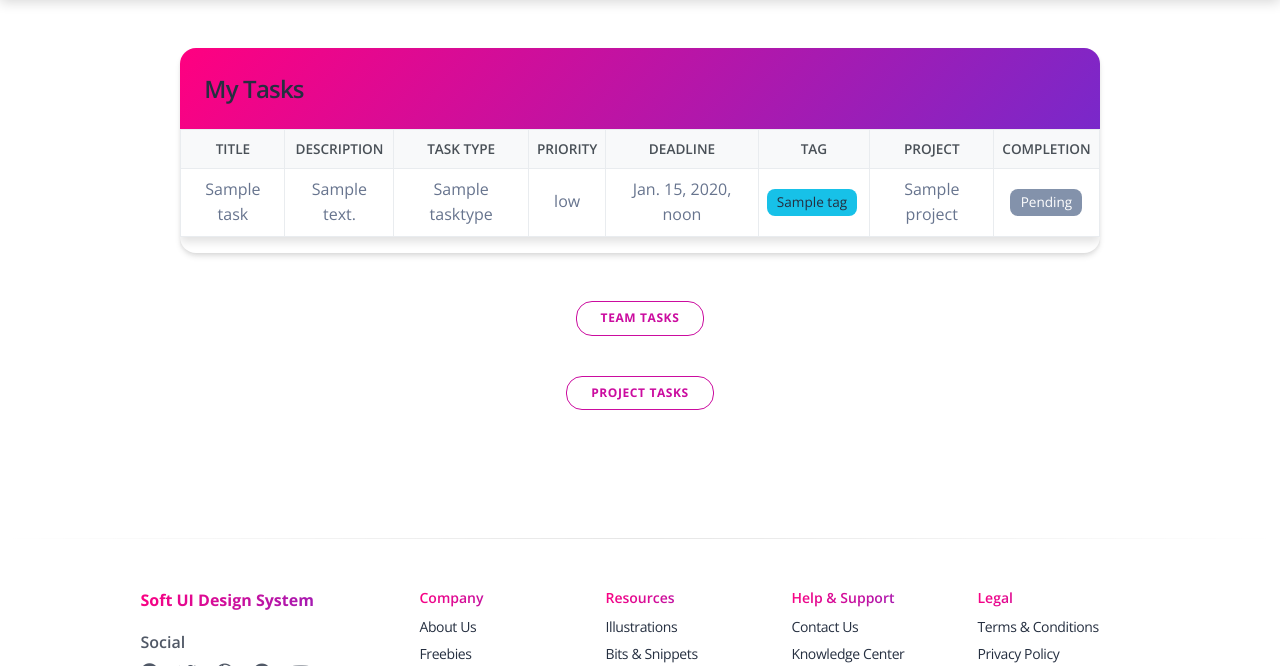
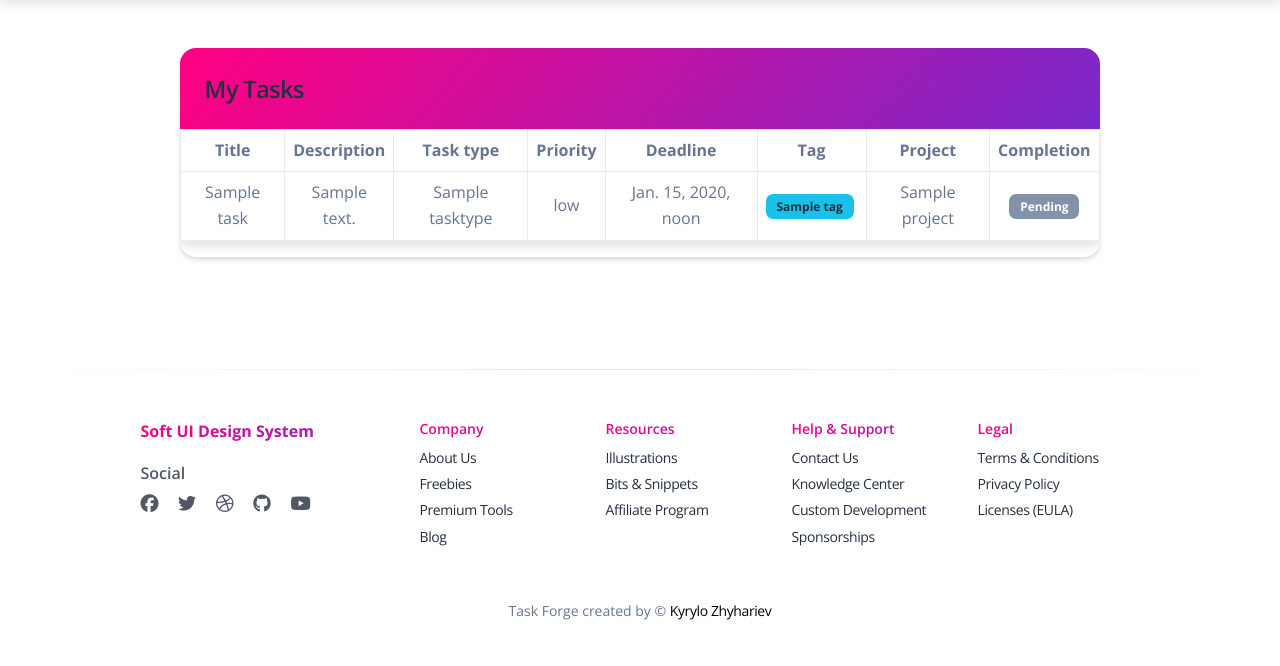
Before and after one commit to Psychox1k/task_forge, a Django app: page /tasks/ in a window 1280 px wide. Shown: the part 73-739 px from the top of the page. After the commit the page ends 693 px from the top, so only its background shows below. Run offline with Django 5.2, Linux system fonts and the light colour scheme; a user stored in the database is signed in; tables that the repository leaves empty hold one stand-in row (values such as "Sample post"); some libraries are stand-ins or nearby versions.

```diff
--- a/templates/tasks/task_list.html
+++ b/templates/tasks/task_list.html
@@ -3,38 +3,7 @@
 {% block title %}Tasks{% endblock title %}
 
 {% block stylesheets %}
-<style>
-  .btn-outline-primary {
-    border-radius: 1rem;
-    text-transform: uppercase;
-    letter-spacing: 0.05em;
-    font-weight: 600;
-    padding: 0.5rem 1rem;
-    transition: all 0.3s ease-in-out;
-  }
 
-  .btn-outline-primary:hover {
-    background-color: #5e72e4;
-    color: #fff;
-    border-color: #5e72e4;
-  }
-  .badge {
-    font-size: 0.85rem;
-    padding: 0.5em 0.75em;
-    border-radius: 0.5rem;
-    font-weight: 500;
-  }
-  .table th {
-    background-color: #f8f9fa;
-    color: #495057;
-    text-transform: uppercase;
-    font-size: 0.85rem;
-    font-weight: 600;
-  }
-  .table td {
-    vertical-align: middle;
-  }
-</style>
 {% endblock stylesheets %}
 
 {% block content %}
@@ -98,86 +67,118 @@
     </div>
   </div>
 
-  <div class="text-center my-4">
-    <button class="btn btn-outline-primary px-4 py-2" data-bs-toggle="collapse" data-bs-target="#teamTasks" aria-expanded="false" aria-controls="teamTasks">
-      <strong>Team Tasks</strong>
-    </button>
-  </div>
-  <div class="collapse mt-3" id="teamTasks">
-    <div class="card card-body">
-      <h5 class="mb-3 text-center mb-3">Tasks Assigned to Your Team</h5>
-      <div class="table-responsive">
-        <div class="text-center">
-          <table class="table table-bordered table-hover text-center w-75 mx-auto shadow-sm rounded">
-            <thead class="table-light">
-              <tr>
-                <th>Title</th>
-                <th>Status</th>
-                <th>Assigned To</th>
-                <th>Deadline</th>
-                <th>Project</th>
-              </tr>
-            </thead>
-            <tbody>
-              {% for task in team_tasks %}
-              <tr>
-                <td>{{ task.title }}</td>
-                <td>{{ task.status }}</td>
-                <td>{{ task.assignee.username }}</td>
-                <td>{{ task.deadline }}</td>
-                <td>{{ task.project.name }}</td>
-              </tr>
-              {% empty %}
-              <tr>
-                <td colspan="5">No team tasks available.</td>
-              </tr>
-              {% endfor %}
-            </tbody>
-          </table>
-        </div>
-      </div>
-    </div>
-  </div>
-
-  <div class="text-center my-4">
-    <button class="btn btn-outline-primary px-4 py-2" data-bs-toggle="collapse" data-bs-target="#projectTasks" aria-expanded="false" aria-controls="projectTasks">
-      <strong>Project Tasks</strong>
-    </button>
-  </div>
-  <div class="collapse mt-3" id="projectTasks">
-    <div class="card card-body">
-      <h5 class="mb-3 text-center mb-3">Tasks Grouped by Projects</h5>
-      <div class="table-responsive">
-        <div class="text-center">
-          <table class="table table-bordered table-hover text-center w-75 mx-auto shadow-sm rounded">
-            <thead class="table-light">
-              <tr>
-                <th>Title</th>
-                <th>Status</th>
-                <th>Assigned To</th>
-                <th>Deadline</th>
-                <th>Project</th>
-              </tr>
-            </thead>
-            <tbody>
-              {% for task in project_tasks %}
-              <tr>
-                <td>{{ task.title }}</td>
-                <td>{{ task.status }}</td>
-                <td>{{ task.assignee.username }}</td>
-                <td>{{ task.deadline }}</td>
-                <td>{{ task.project.name }}</td>
-              </tr>
-              {% empty %}
-              <tr>
-                <td colspan="5">No project tasks available.</td>
-              </tr>
-              {% endfor %}
-            </tbody>
-          </table>
-        </div>
-      </div>
-    </div>
-  </div>
+{#  <div class="text-center my-4">#}
+{#    <button class="btn btn-outline-primary px-4 py-2" data-bs-toggle="collapse" data-bs-target="#teamTasks" aria-expanded="false" aria-controls="teamTasks">#}
+{#      <strong>Team Tasks</strong>#}
+{#    </button>#}
+{#  </div>#}
+{#  <div class="collapse mt-3" id="teamTasks">#}
+{#    <div class="card card-body">#}
+{#      <h5 class="mb-3 text-center mb-3">Tasks Assigned to Your Team</h5>#}
+{#      <div class="table-responsive">#}
+{#        <div class="text-center">#}
+{#          <table class="table table-bordered table-hover text-center w-75 mx-auto shadow-sm rounded">#}
+{#            <thead class="table-light">#}
+{#              <tr>#}
+{#                  <th>Title</th>#}
+{#                  <th>Description</th>#}
+{#                  <th>Task type</th>#}
+{#                  <th>Priority</th>#}
+{#                  <th>Deadline</th>#}
+{#                  <th>Tag</th>#}
+{#                  <th>Project</th>#}
+{#                  <th>Completion</th>#}
+{#                </tr>#}
+{#            </thead>#}
+{#            <tbody>#}
+{#              {% for task in team_tasks %}#}
+{#              <tr class="text-center">#}
+{#                  <td>{{ task.name }}</td>#}
+{#                  <td>{{ task.description }}</td>#}
+{#                  <td>{{ task.task_type }}</td>#}
+{#                  <td>{{ task.priority }}</td>#}
+{#                  <td>{{ task.deadline }}</td>#}
+{#                  <td>#}
+{#                    {% for tag in task.tags.all %}#}
+{#                      <span class="badge bg-info text-dark me-1">{{ tag.name }}</span>#}
+{#                    {% empty %}#}
+{#                      <span class="text-muted">No tags</span>#}
+{#                    {% endfor %}#}
+{#                  </td>#}
+{#                  <td>{{ task.project.name }}</td>#}
+{#                  <td>#}
+{#                    {% if task.ic_completed %}#}
+{#                      <span class="badge bg-success">Completed</span>#}
+{#                    {% else %}#}
+{#                      <span class="badge bg-secondary">Pending</span>#}
+{#                    {% endif %}#}
+{#                  </td>#}
+{#                </tr>#}
+{#              {% endfor %}#}
+{#            </tbody>#}
+{#          </table>#}
+{#        </div>#}
+{#      </div>#}
+{#    </div>#}
+{#  </div>#}
+{##}
+{#  <div class="text-center my-4">#}
+{#    <button class="btn btn-outline-primary px-4 py-2" data-bs-toggle="collapse" data-bs-target="#projectTasks" aria-expanded="false" aria-controls="projectTasks">#}
+{#      <strong>Project Tasks</strong>#}
+{#    </button>#}
+{#  </div>#}
+{#  <div class="collapse mt-3" id="projectTasks">#}
+{#    <div class="card card-body">#}
+{#      <h5 class="mb-3 text-center mb-3">Tasks Grouped by Projects</h5>#}
+{#      <div class="table-responsive">#}
+{#        <div class="text-center">#}
+{#          <table class="table table-bordered table-hover text-center w-75 mx-auto shadow-sm rounded">#}
+{#            <thead class="table-light">#}
+{#              <tr>#}
+{#                  <th>Title</th>#}
+{#                  <th>Description</th>#}
+{#                  <th>Task type</th>#}
+{#                  <th>Priority</th>#}
+{#                  <th>Deadline</th>#}
+{#                  <th>Tag</th>#}
+{#                  <th>Project</th>#}
+{#                  <th>Completion</th>#}
+{#                </tr>#}
+{#            </thead>#}
+{#            <tbody>#}
+{#              {% for task in project_tasks %}#}
+{#              <tr class="text-center">#}
+{#                  <td>{{ task.name }}</td>#}
+{#                  <td>{{ task.description }}</td>#}
+{#                  <td>{{ task.task_type }}</td>#}
+{#                  <td>{{ task.priority }}</td>#}
+{#                  <td>{{ task.deadline }}</td>#}
+{#                  <td>#}
+{#                    {% for tag in task.tags.all %}#}
+{#                      <span class="badge bg-info text-dark me-1">{{ tag.name }}</span>#}
+{#                    {% empty %}#}
+{#                      <span class="text-muted">No tags</span>#}
+{#                    {% endfor %}#}
+{#                  </td>#}
+{#                  <td>{{ task.project.name }}</td>#}
+{#                  <td>#}
+{#                    {% if task.ic_completed %}#}
+{#                      <span class="badge bg-success">Completed</span>#}
+{#                    {% else %}#}
+{#                      <span class="badge bg-secondary">Pending</span>#}
+{#                    {% endif %}#}
+{#                  </td>#}
+{#                </tr>#}
+{#              {% empty %}#}
+{#              <tr>#}
+{#                <td colspan="5">No project tasks available.</td>#}
+{#              </tr>#}
+{#              {% endfor %}#}
+{#            </tbody>#}
+{#          </table>#}
+{#        </div>#}
+{#      </div>#}
+{#    </div>#}
+{#  </div>#}
 
 {% endblock content %}
```
